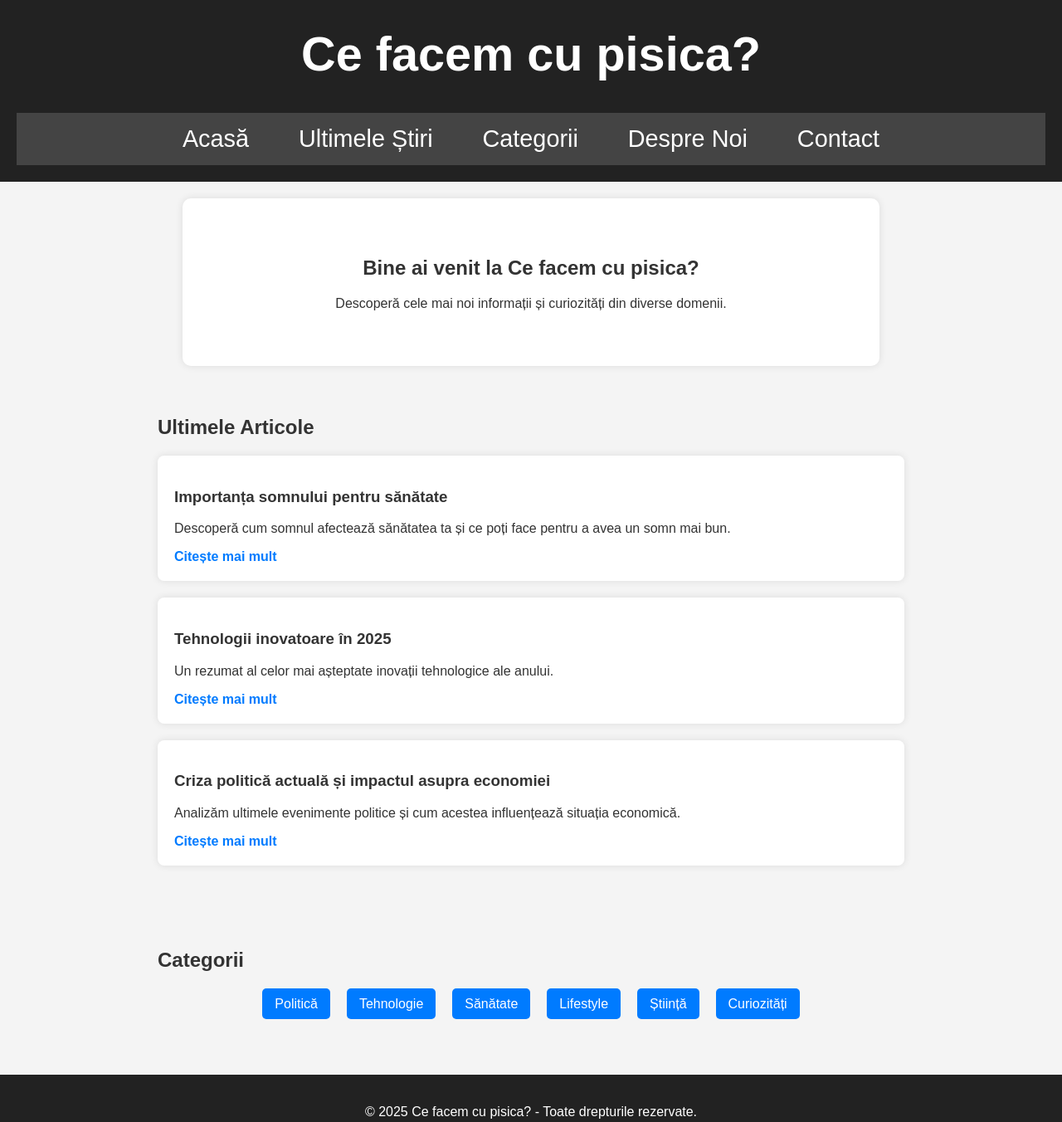
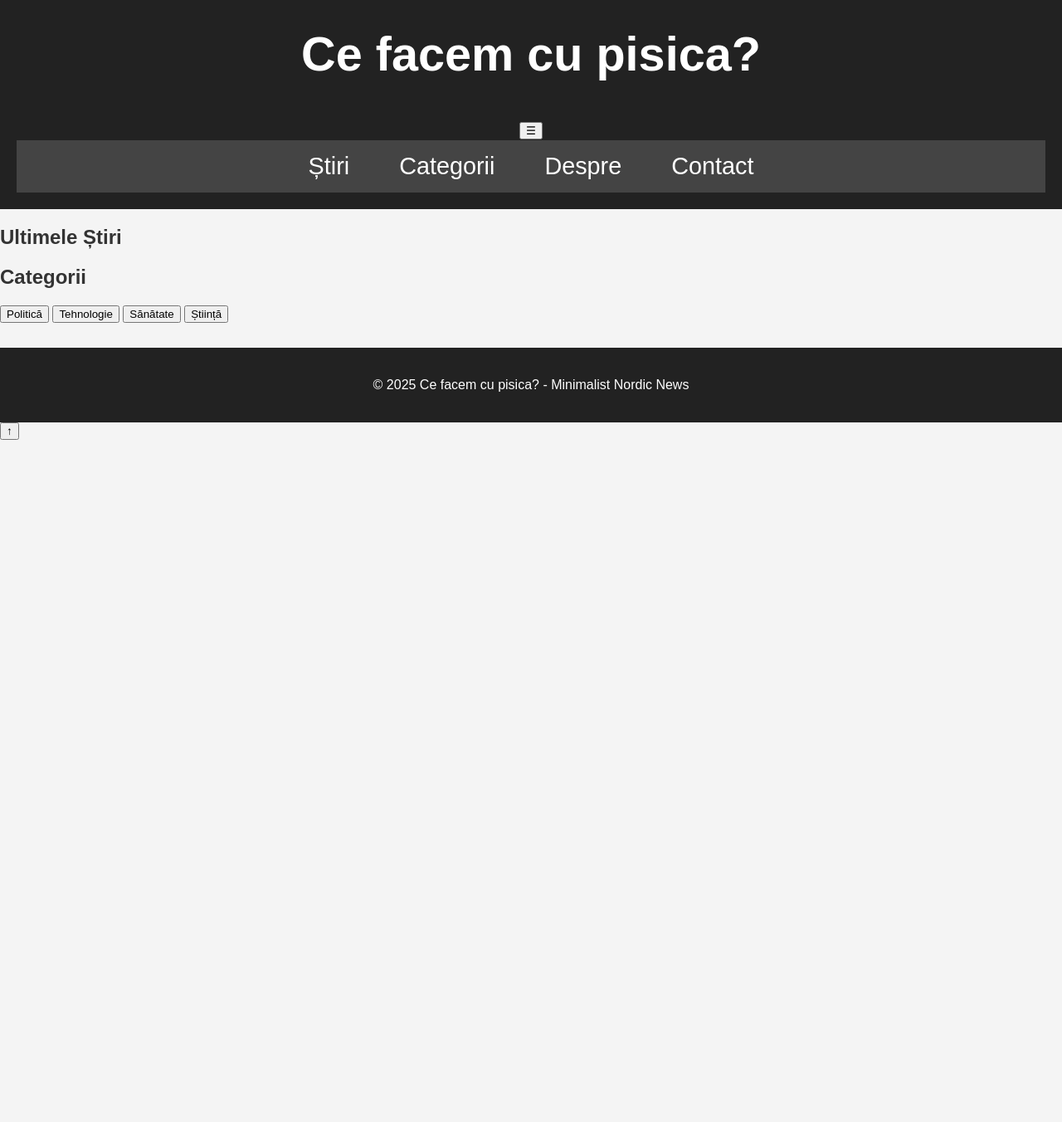
Before and after one commit to Howaboutnoo/Howaboutnow, a plain HTML site: page index.html in a window 1280 px wide. Shown: the part 60-1412 px from the top of the page at 83% size. After the commit the page ends 800 px from the top, so only its background shows below. Drawn offline with Linux system fonts and the light colour scheme; no server answers.

Commit message:
Update index.html

```diff
--- a/index.html
+++ b/index.html
@@ -3,64 +3,43 @@
 <head>
     <meta charset="UTF-8">
     <meta name="viewport" content="width=device-width, initial-scale=1.0">
-    <title>Ce facem cu pisica? - Știri și Curiozități</title>
-    <meta name="description" content="Cele mai noi știri, articole și curiozități despre viața de zi cu zi, tehnologie, sănătate, politică și multe altele.">
-    <meta name="keywords" content="știri, curiozități, noutăți, articole, informații utile, politică">
+    <title>Ce facem cu pisica? - Știri Nordic Minimalist</title>
+    <meta name="description" content="Cele mai noi știri și articole despre politică, tehnologie, sănătate și multe altele.">
+    <meta name="keywords" content="știri, politică, tehnologie, sănătate, minimalism">
     <meta name="robots" content="index, follow">
     <link rel="stylesheet" href="style.css">
 </head>
 <body>
     <header>
-        <h1>Ce facem cu pisica?</h1>
+        <h1 class="logo">Ce facem cu pisica?</h1>
         <nav>
-            <ul>
-                <li><a href="#home">Acasă</a></li>
-                <li><a href="#latest">Ultimele Știri</a></li>
+            <button class="menu-toggle">☰</button>
+            <ul class="nav-links">
+                <li><a href="#latest">Știri</a></li>
                 <li><a href="#categories">Categorii</a></li>
-                <li><a href="#about">Despre Noi</a></li>
+                <li><a href="#about">Despre</a></li>
                 <li><a href="#contact">Contact</a></li>
             </ul>
         </nav>
     </header>
 
-    <section id="home" class="banner">
-        <h2>Bine ai venit la Ce facem cu pisica?</h2>
-        <p>Descoperă cele mai noi informații și curiozități din diverse domenii.</p>
+    <section id="latest" class="news-container">
+        <h2 class="section-title">Ultimele Știri</h2>
+        <div id="news-articles" class="articles"></div>
     </section>
 
-    <section id="latest" class="news-section">
-        <h2>Ultimele Articole</h2>
-        <div class="article">
-            <h3>Importanța somnului pentru sănătate</h3>
-            <p>Descoperă cum somnul afectează sănătatea ta și ce poți face pentru a avea un somn mai bun.</p>
-            <a href="#">Citește mai mult</a>
-        </div>
-        <div class="article">
-            <h3>Tehnologii inovatoare în 2025</h3>
-            <p>Un rezumat al celor mai așteptate inovații tehnologice ale anului.</p>
-            <a href="#">Citește mai mult</a>
-        </div>
-        <div class="article">
-            <h3>Criza politică actuală și impactul asupra economiei</h3>
-            <p>Analizăm ultimele evenimente politice și cum acestea influențează situația economică.</p>
-            <a href="#">Citește mai mult</a>
+    <section id="categories" class="news-container">
+        <h2 class="section-title">Categorii</h2>
+        <div class="categories">
+            <button onclick="filterNews('Politică')">Politică</button>
+            <button onclick="filterNews('Tehnologie')">Tehnologie</button>
+            <button onclick="filterNews('Sănătate')">Sănătate</button>
+            <button onclick="filterNews('Știință')">Știință</button>
         </div>
     </section>
 
-    <section id="categories" class="news-section">
-        <h2>Categorii</h2>
-        <ul>
-            <li><a href="#">Politică</a></li>
-            <li><a href="#">Tehnologie</a></li>
-            <li><a href="#">Sănătate</a></li>
-            <li><a href="#">Lifestyle</a></li>
-            <li><a href="#">Știință</a></li>
-            <li><a href="#">Curiozități</a></li>
-        </ul>
-    </section>
-
     <footer>
-        <p>&copy; 2025 Ce facem cu pisica? - Toate drepturile rezervate.</p>
+        <p>&copy; 2025 Ce facem cu pisica? - Minimalist Nordic News</p>
     </footer>
 
     <script src="script.js"></script>
```
